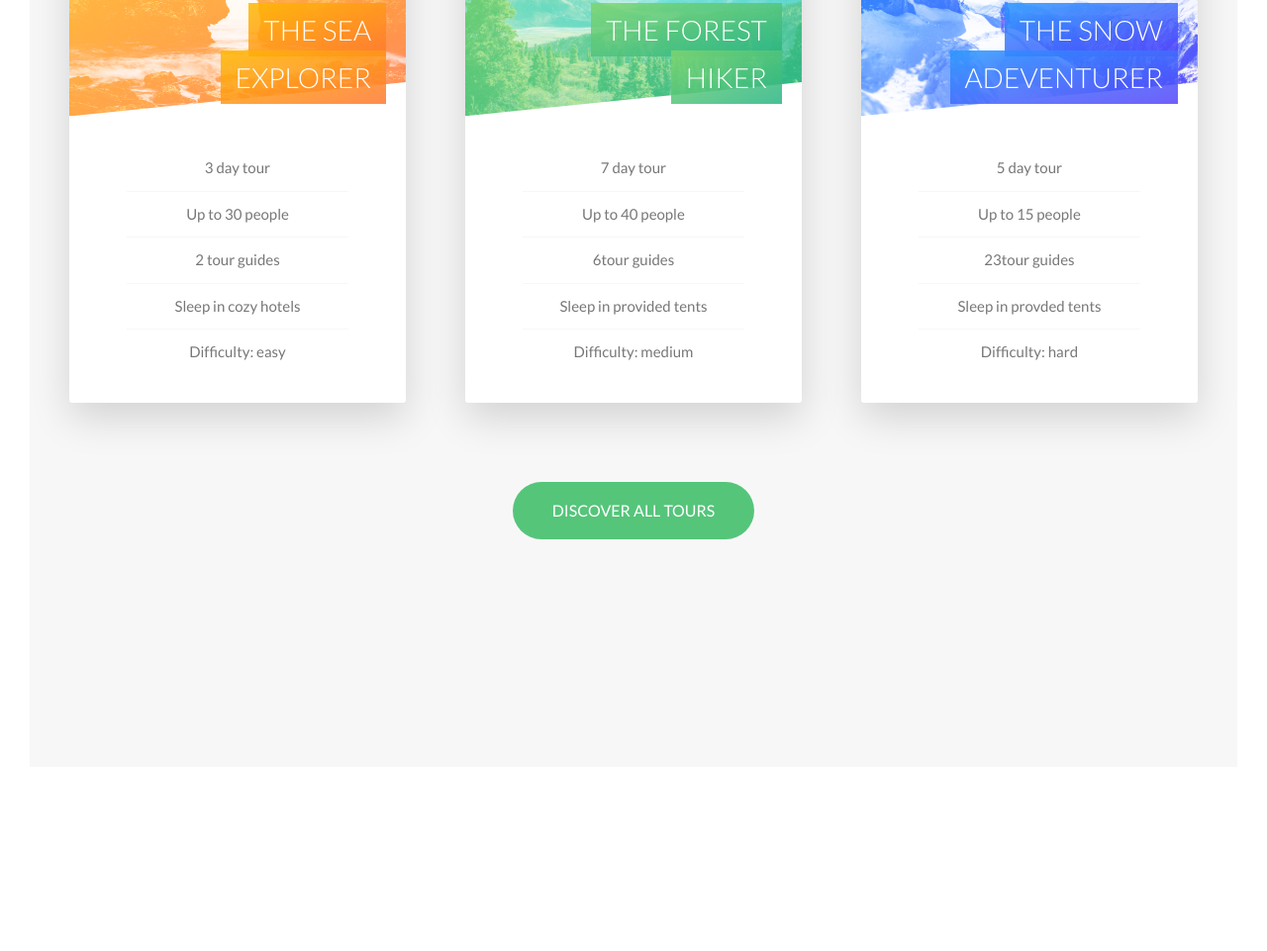
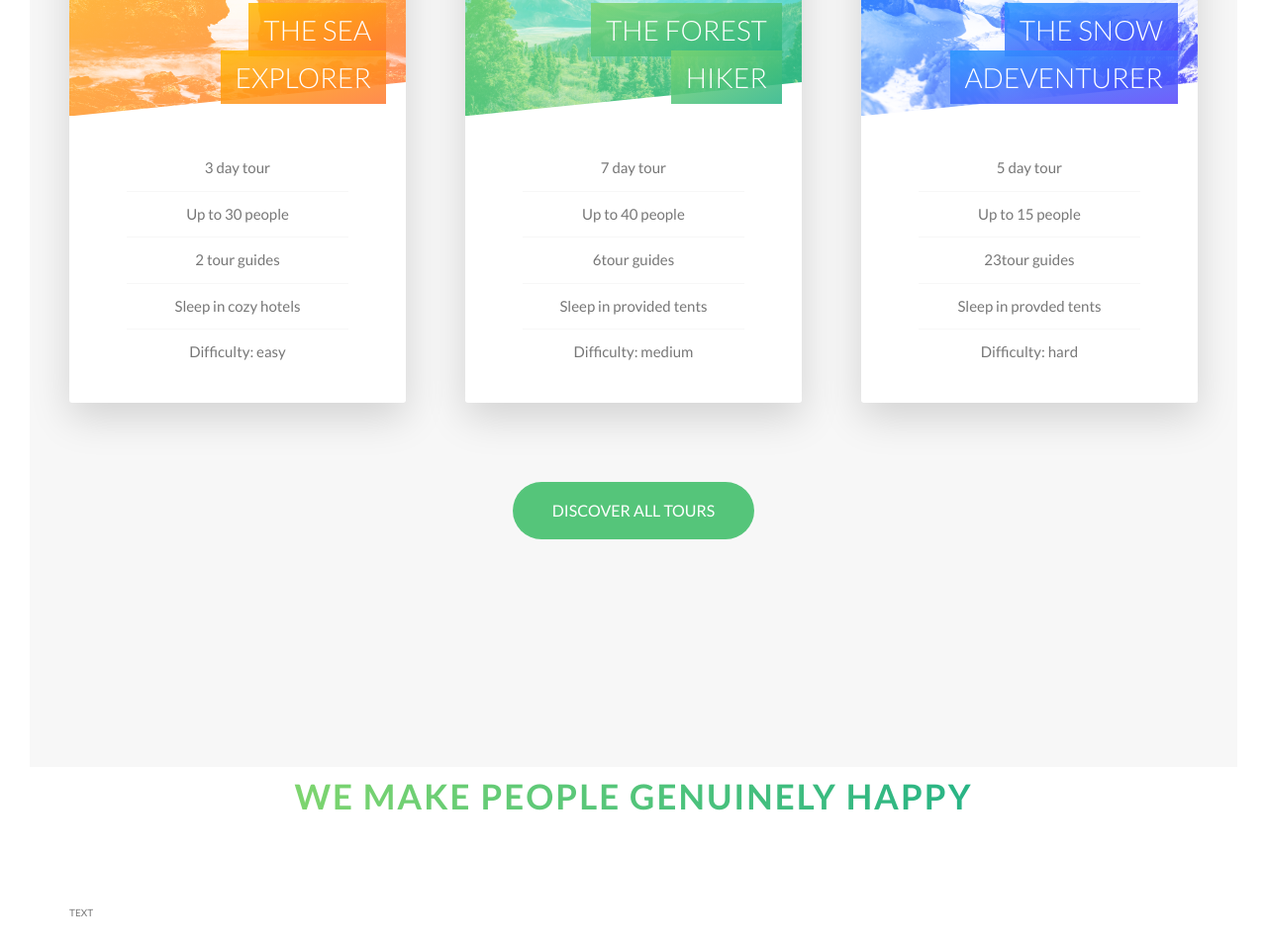
Before and after one commit to dknangia/advance-css, a website: page Natours/starter/index.html in a window 1280 px wide. Shown: the part 2626-3587 px from the top of the page at 99% size. Before the commit the page ends 3431 px from the top, so only its background shows below. Drawn offline with Linux system fonts and the light colour scheme.

Commit message:
Section stories

```diff
--- a/Natours/starter/index.html
+++ b/Natours/starter/index.html
@@ -178,7 +178,7 @@
                 <div class="card__picture card__picture--2">&nbsp;</div>
                 <h4 class="card__heading">
                   <span class="card__heading-span card__heading-span--2">
-                   The forest Hiker
+                    The forest Hiker
                   </span>
                 </h4>
                 <div class="card__details">
@@ -237,6 +237,17 @@
           <a href="#" class="btn btn--green">Discover all tours</a>
         </div>
       </section>
+
+      <section class="section-stories">
+        <div class="u-center-text u-margin-bottom-big">
+          <h2 class="heading-secondary">We make people genuinely happy</h2>
+        </div>
+        <div class="row">
+            <div class="story">
+              TEXT
+            </div>
+        </div>
+      </section>
     </main>
 
     <!-- <section class="grid-test">
--- /dev/null
+++ b/Natours/starter/sass/components/_story.scss
@@ -0,0 +1,5 @@
+.story {
+    width: 75%;
+    margin: 0 auto;
+    box-shadow: 0 3rem 6rem rgba($color-black, 0.1);
+}
--- a/Natours/starter/sass/main.scss
+++ b/Natours/starter/sass/main.scss
@@ -15,7 +15,8 @@
 @import "components/btn.scss";
 @import "components/compositions";
 @import "components/feature-box";
-@import "components/cards.scss";
+@import "components/cards";
+@import "components/story";
 
 
 html {
--- a/Natours/starter/sass/pages/_home.scss
+++ b/Natours/starter/sass/pages/_home.scss
@@ -22,3 +22,8 @@
    padding:25rem 0 15rem 0;
    margin-top:-10rem;
 }
+
+.section-stories{
+   padding: 15rem 0;
+   background-color: $color-grey-light-1;
+}
```
